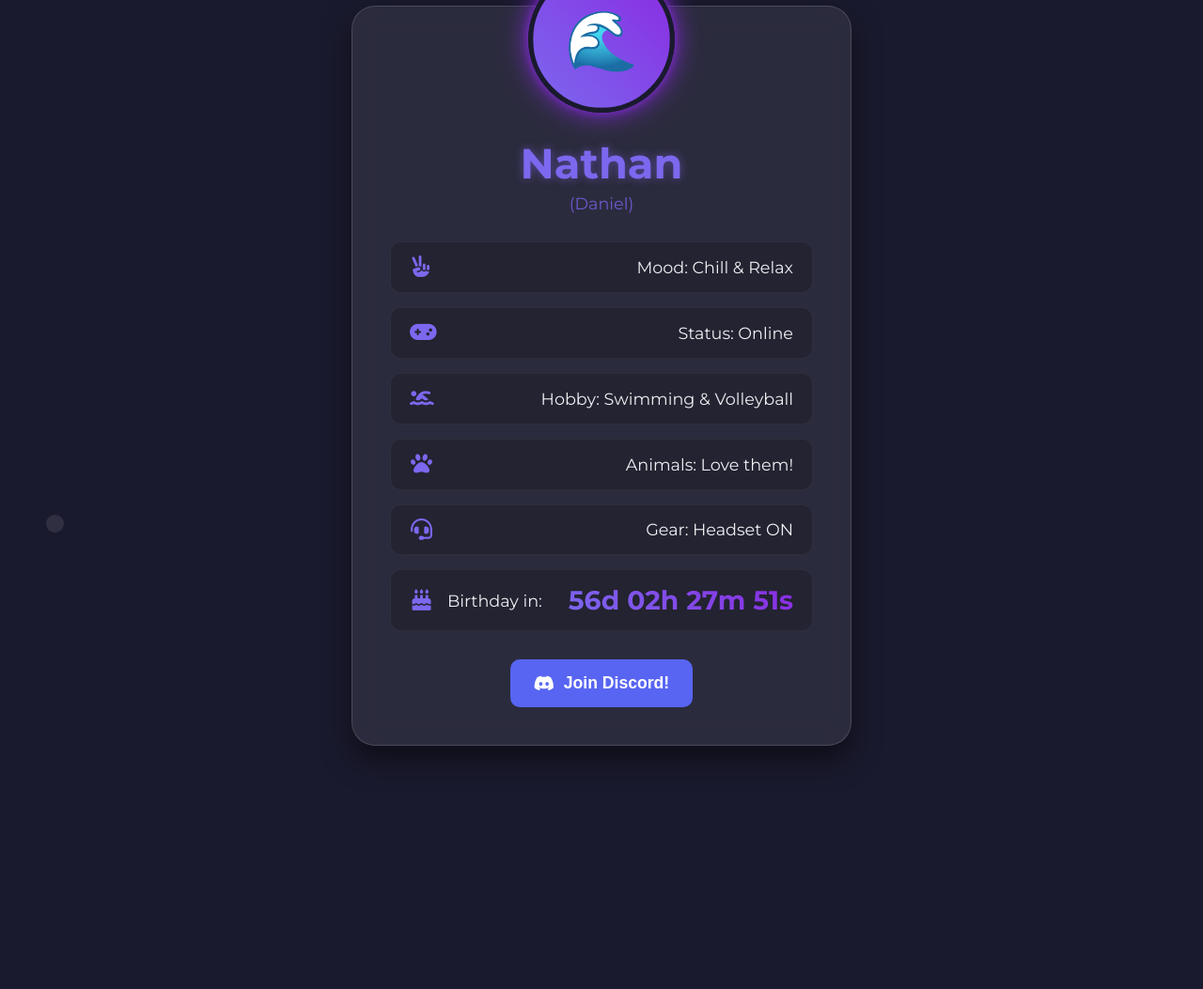
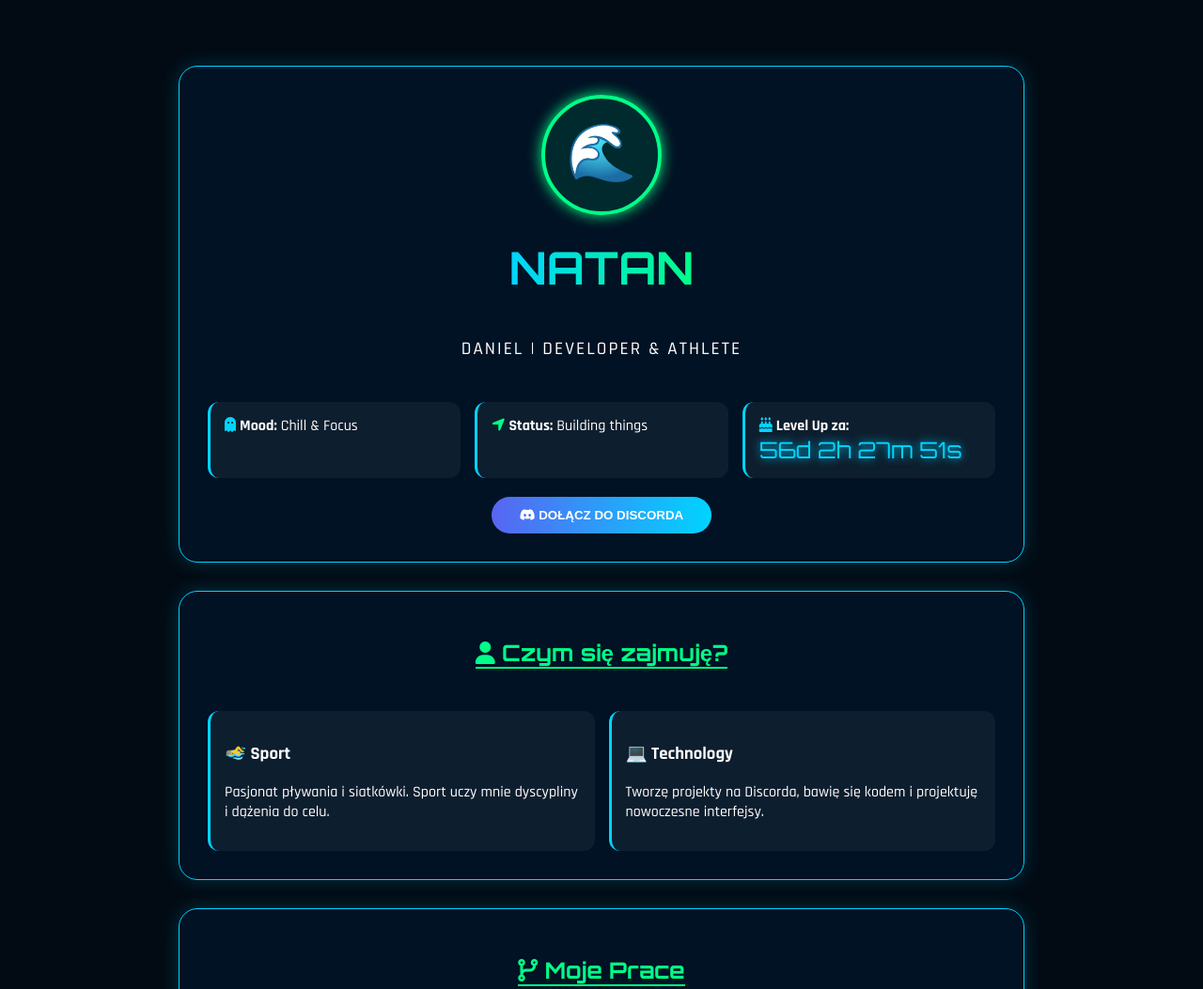
Before and after one commit to komendant8201v2/discord_info, a plain HTML site: page index.html in a window 1280 px wide. Shown: the top 1053 px of the page at 94% size. Before the commit the page ends 800 px from the top, so only its background shows below. Drawn offline with Linux system fonts and the light colour scheme.

Commit message:
Revamp portfolio layout and styles
Updated the portfolio page with new styles, structure, and content.

```diff
--- a/index.html
+++ b/index.html
@@ -3,359 +3,314 @@
 <head>
     <meta charset="UTF-8">
     <meta name="viewport" content="width=device-width, initial-scale=1.0">
-    <title>Profil Natana</title>
-    <link href="https://fonts.googleapis.com/css2?family=Montserrat:wght@400;600;700&display=swap" rel="stylesheet">
-    <link rel="stylesheet" href="https://cdnjs.cloudflare.com/ajax/libs/font-awesome/6.0.0-beta3/css/all.min.css">
+    <title>Natan | Portfolio</title>
+    <link href="https://fonts.googleapis.com/css2?family=Orbitron:wght@400;700&family=Rajdhani:wght@300;500;700&display=swap" rel="stylesheet">
+    <link rel="stylesheet" href="https://cdnjs.cloudflare.com/ajax/libs/font-awesome/6.4.0/css/all.min.css">
     <style>
         :root {
-            --primary-color: #7B68EE; /* MediumSlateBlue */
-            --secondary-color: #6A5ACD; /* SlateBlue */
-            --text-color: #ecf0f1;
-            --background-dark: #1a1a2e;
-            --card-background: rgba(255, 255, 255, 0.08);
-            --card-border: rgba(255, 255, 255, 0.15);
-            --glow-color: #8A2BE2; /* BlueViolet */
+            --blue: #00d4ff;
+            --green: #00ff88;
+            --bg-dark: #020b14;
+            --card-bg: rgba(0, 20, 40, 0.8);
         }
 
-        body {
-            font-family: 'Montserrat', sans-serif;
+        body, html {
             margin: 0;
             padding: 0;
+            background-color: var(--bg-dark);
+            color: white;
+            font-family: 'Rajdhani', sans-serif;
+            overflow-x: hidden;
+        }
+
+        /* Canvas Background */
+        #bgCanvas {
+            position: fixed;
+            top: 0;
+            left: 0;
+            z-index: -1;
+        }
+
+        .container {
+            max-width: 900px;
+            margin: 50px auto;
+            padding: 20px;
+        }
+
+        /* Profile Section */
+        .glass-card {
+            background: var(--card-bg);
+            backdrop-filter: blur(10px);
+            border: 1px solid var(--blue);
+            border-radius: 20px;
+            padding: 30px;
+            box-shadow: 0 0 20px rgba(0, 212, 255, 0.2);
+            margin-bottom: 30px;
+            text-align: center;
+        }
+
+        .profile-header {
+            display: flex;
+            flex-direction: column;
+            align-items: center;
+            gap: 15px;
+        }
+
+        .profile-pic {
+            width: 120px;
+            height: 120px;
+            border-radius: 50%;
+            border: 4px solid var(--green);
+            box-shadow: 0 0 15px var(--green);
+            font-size: 60px;
             display: flex;
             justify-content: center;
             align-items: center;
-            min-height: 100vh;
-            background-color: var(--background-dark);
-            overflow: hidden; /* For particle effect */
-            color: var(--text-color);
-            position: relative;
+            background: rgba(0, 255, 136, 0.1);
         }
 
-        /* Particle Background */
-        .particle {
-            position: absolute;
-            background: rgba(255, 255, 255, 0.1);
-            border-radius: 50%;
-            pointer-events: none;
-            animation: float 15s infinite ease-in-out;
-            opacity: 0;
-            transform: scale(0);
+        h1 {
+            font-family: 'Orbitron', sans-serif;
+            margin: 10px 0;
+            background: linear-gradient(90deg, var(--blue), var(--green));
+            -webkit-background-clip: text;
+            -webkit-text-fill-color: transparent;
+            font-size: 3em;
         }
 
-        @keyframes float {
-            0% { transform: translate(0, 0) scale(0); opacity: 0; }
-            20% { opacity: 1; transform: scale(1); }
-            80% { opacity: 1; }
-            100% { transform: translate(var(--x), var(--y)) scale(0); opacity: 0; }
+        /* Status & Info Grid */
+        .info-grid {
+            display: grid;
+            grid-template-columns: repeat(auto-fit, minmax(200px, 1fr));
+            gap: 15px;
+            margin-top: 25px;
         }
 
-        .profile-card {
-            background: var(--card-background);
-            backdrop-filter: blur(15px);
-            border: 1px solid var(--card-border);
-            border-radius: 25px;
-            padding: 40px;
-            box-shadow: 0 15px 30px rgba(0, 0, 0, 0.5);
-            text-align: center;
-            max-width: 450px;
-            width: 90%;
-            position: relative;
-            z-index: 10;
-            animation: cardAppear 1s ease-out forwards;
+        .info-box {
+            background: rgba(255, 255, 255, 0.05);
+            padding: 15px;
+            border-radius: 12px;
+            border-left: 3px solid var(--blue);
+            transition: 0.3s;
+            text-align: left;
         }
 
-        @keyframes cardAppear {
-            from { opacity: 0; transform: translateY(50px) scale(0.9); }
-            to { opacity: 1; transform: translateY(0) scale(1); }
+        .info-box:hover {
+            background: rgba(0, 212, 255, 0.1);
+            transform: scale(1.02);
         }
 
-        .profile-pic-container {
-            width: 140px;
-            height: 140px;
-            background: linear-gradient(45deg, var(--primary-color), var(--glow-color));
-            border-radius: 50%;
-            margin: -80px auto 25px; /* Pulls it up a bit */
+        /* Sections Titles */
+        h2 {
+            font-family: 'Orbitron', sans-serif;
+            color: var(--green);
+            border-bottom: 2px solid var(--green);
+            display: inline-block;
+            margin-bottom: 20px;
+        }
+
+        /* Works Section */
+        .works-grid {
+            display: grid;
+            grid-template-columns: repeat(auto-fit, minmax(250px, 1fr));
+            gap: 20px;
+        }
+
+        .work-card {
+            background: rgba(0, 0, 0, 0.5);
+            border: 1px solid rgba(0, 255, 136, 0.3);
+            border-radius: 15px;
+            overflow: hidden;
+            transition: 0.4s;
+        }
+
+        .work-card:hover {
+            border-color: var(--green);
+            box-shadow: 0 0 20px rgba(0, 255, 136, 0.4);
+            transform: translateY(-10px);
+        }
+
+        .work-img {
+            height: 150px;
+            background: linear-gradient(45deg, #001a33, #00331a);
             display: flex;
             justify-content: center;
             align-items: center;
-            font-size: 60px;
-            color: white;
-            box-shadow: 0 0 25px var(--glow-color);
-            border: 5px solid var(--background-dark);
-            animation: pulse 2s infinite alternate;
+            font-size: 40px;
         }
 
-        @keyframes pulse {
-            from { transform: scale(1); box-shadow: 0 0 15px var(--glow-color), 0 0 0 rgba(138, 43, 226, 0.4); }
-            to { transform: scale(1.05); box-shadow: 0 0 30px var(--glow-color), 0 0 10px rgba(138, 43, 226, 0.8); }
+        .work-info {
+            padding: 15px;
         }
 
-        h1 {
-            font-size: 2.8em;
-            margin-bottom: 5px;
-            color: var(--primary-color);
-            text-shadow: 0 0 10px rgba(123, 104, 238, 0.5);
+        /* Countdown */
+        .timer {
+            font-family: 'Orbitron', sans-serif;
+            font-size: 1.5em;
+            color: var(--blue);
+            text-shadow: 0 0 10px var(--blue);
         }
 
-        .nickname {
-            font-size: 1.1em;
-            color: var(--secondary-color);
-            margin-bottom: 30px;
+        /* Discord Button */
+        .btn-discord {
+            display: inline-block;
+            margin-top: 20px;
+            padding: 12px 30px;
+            background: linear-gradient(90deg, #5865F2, var(--blue));
+            color: white;
+            text-decoration: none;
+            border-radius: 50px;
+            font-weight: bold;
+            transition: 0.3s;
+            cursor: pointer;
+            border: none;
         }
 
-        .info-grid {
-            display: grid;
-            grid-template-columns: 1fr;
-            gap: 15px;
-            margin-top: 30px;
-        }
-
-        .info-item {
-            background: rgba(0, 0, 0, 0.2);
-            padding: 15px 20px;
-            border-radius: 12px;
-            display: flex;
-            align-items: center;
-            justify-content: space-between;
-            font-size: 1.1em;
-            border: 1px solid rgba(255, 255, 255, 0.05);
-            transition: transform 0.3s ease, background 0.3s ease;
-        }
-
-        .info-item:hover {
-            transform: translateY(-5px);
-            background: rgba(0, 0, 0, 0.3);
-        }
-
-        .info-item i {
-            margin-right: 15px;
-            color: var(--primary-color);
-            font-size: 1.3em;
-            width: 25px;
-            text-align: center;
-        }
-
-        .countdown-timer {
-            font-size: 1.6em;
-            font-weight: 700;
-            background: linear-gradient(45deg, var(--primary-color), var(--glow-color));
-            -webkit-background-clip: text;
-            -webkit-text-fill-color: transparent;
-            margin-left: auto;
-        }
-
-        .discord-button {
-            background-color: #5865F2; /* Discord blue */
-            color: white;
-            padding: 15px 25px;
-            border: none;
-            border-radius: 10px;
-            font-size: 1.1em;
-            font-weight: 600;
-            cursor: pointer;
-            margin-top: 30px;
-            transition: background-color 0.3s ease, transform 0.2s ease, box-shadow 0.3s ease;
-            display: flex;
-            align-items: center;
-            justify-content: center;
-            width: fit-content;
-            margin-left: auto;
-            margin-right: auto;
-        }
-
-        .discord-button i {
-            margin-right: 10px;
-        }
-
-        .discord-button:hover {
-            background-color: #4a54c0;
-            transform: translateY(-3px);
-            box-shadow: 0 8px 20px rgba(88, 101, 242, 0.4);
-        }
-
-        .discord-button:active {
-            transform: translateY(0);
-            box-shadow: 0 4px 10px rgba(88, 101, 242, 0.3);
-        }
-
-        .toast-message {
-            visibility: hidden;
-            min-width: 250px;
-            background-color: #333;
-            color: #fff;
-            text-align: center;
-            border-radius: 5px;
-            padding: 16px;
-            position: fixed;
-            z-index: 100;
-            left: 50%;
-            bottom: 30px;
-            transform: translateX(-50%);
-            opacity: 0;
-            transition: opacity 0.3s, visibility 0.3s;
-        }
-
-        .toast-message.show {
-            visibility: visible;
-            opacity: 1;
+        .btn-discord:hover {
+            box-shadow: 0 0 20px #5865F2;
+            transform: scale(1.05);
         }
     </style>
 </head>
 <body>
 
-    <div id="particles-container"></div>
+<canvas id="bgCanvas"></canvas>
 
-    <div class="profile-card">
-        <div class="profile-pic-container">
-            🌊
+<div class="container">
+    <div class="glass-card">
+        <div class="profile-header">
+            <div class="profile-pic">🌊</div>
+            <h1>NATAN</h1>
+            <p style="font-size: 1.2em; letter-spacing: 2px;">DANIEL | DEVELOPER & ATHLETE</p>
         </div>
-        <h1 id="main-name">Natan</h1>
-        <div class="nickname" id="sub-name">(Daniel)</div>
 
         <div class="info-grid">
-            <div class="info-item">
-                <i class="fas fa-hand-peace"></i>
-                <span id="v-mood">Nastrój: Chill & Relax</span>
+            <div class="info-box">
+                <i class="fas fa-ghost" style="color: var(--blue);"></i> <b>Mood:</b> Chill & Focus
             </div>
-            <div class="info-item">
-                <i class="fas fa-gamepad"></i>
-                <span id="v-status">Status: Online</span>
+            <div class="info-box">
+                <i class="fas fa-location-arrow" style="color: var(--green);"></i> <b>Status:</b> Building things
             </div>
-            <div class="info-item">
-                <i class="fas fa-swimmer"></i>
-                <span id="v-hobbies">Hobby: Pływanie & Siatkówka</span>
-            </div>
-            <div class="info-item">
-                <i class="fas fa-paw"></i>
-                <span id="v-animals">Zwierzęta: Kocham je!</span>
-            </div>
-            <div class="info-item">
-                <i class="fas fa-headset"></i>
-                <span id="v-gear">Sprzęt: Słuchawki ON</span>
-            </div>
-            <div class="info-item">
-                <i class="fas fa-birthday-cake"></i>
-                <span id="t-levelup">Urodziny za:</span>
-                <span class="countdown-timer" id="timer">00d 00h 00m 00s</span>
+            <div class="info-box">
+                <i class="fas fa-birthday-cake" style="color: var(--blue);"></i> <b>Level Up za:</b><br>
+                <span id="timer" class="timer">-- : -- : --</span>
             </div>
         </div>
 
-        <button class="discord-button" onclick="copyDiscordLink()">
-            <i class="fab fa-discord"></i>
-            <span id="discord-button-text">Dołącz do Discorda!</span>
+        <button class="btn-discord" onclick="window.open('https://discord.gg/BxBzuuGrj2', '_blank')">
+            <i class="fab fa-discord"></i> DOŁĄCZ DO DISCORDA
         </button>
     </div>
 
-    <div id="toast" class="toast-message">Link skopiowany!</div>
+    <div class="glass-card">
+        <h2><i class="fas fa-user"></i> Czym się zajmuję?</h2>
+        <div class="info-grid">
+            <div class="info-box">
+                <h3>🏊‍♂️ Sport</h3>
+                <p>Pasjonat pływania i siatkówki. Sport uczy mnie dyscypliny i dążenia do celu.</p>
+            </div>
+            <div class="info-box">
+                <h3>💻 Technology</h3>
+                <p>Tworzę projekty na Discorda, bawię się kodem i projektuję nowoczesne interfejsy.</p>
+            </div>
+        </div>
+    </div>
+
+    <div class="glass-card">
+        <h2><i class="fas fa-code-branch"></i> Moje Prace</h2>
+        <div class="works-grid">
+            <div class="work-card">
+                <div class="work-img">🤖</div>
+                <div class="work-info">
+                    <h4>Discord Bot</h4>
+                    <p>Zaawansowany bot moderacyjny i rozrywkowy dla społeczności.</p>
+                </div>
+            </div>
+            <div class="work-card">
+                <div class="work-img">🎨</div>
+                <div class="work-info">
+                    <h4>UI Design</h4>
+                    <p>Projektowanie minimalistycznych i ciemnych motywów graficznych.</p>
+                </div>
+            </div>
+            <div class="work-card">
+                <div class="work-img">🎮</div>
+                <div class="work-info">
+                    <h4>Serwer Społeczności</h4>
+                    <p>Zarządzanie i budowanie aktywnych grup na Discordzie.</p>
+                </div>
+            </div>
+        </div>
+    </div>
+</div>
 
 <script>
-        // --- Tłumaczenia ---
-        const translations = {
-            pl: {
-                name: "Natan",
-                mood: "Nastrój: Chill & Relax",
-                status: "Status: Online",
-                hobbies: "Hobby: Pływanie & Siatkówka",
-                animals: "Zwierzęta: Kocham je!",
-                gear: "Sprzęt: Słuchawki ON",
-                levelup_prefix: "Urodziny za:",
-                discord_button: "Dołącz do Discorda!",
-                copy_success: "Link skopiowany!"
-            },
-            en: {
-                name: "Nathan",
-                mood: "Mood: Chill & Relax",
-                status: "Status: Online",
-                hobbies: "Hobby: Swimming & Volleyball",
-                animals: "Animals: Love them!",
-                gear: "Gear: Headset ON",
-                levelup_prefix: "Birthday in:",
-                discord_button: "Join Discord!",
-                copy_success: "Link copied!"
+    // --- MATRIX BACKGROUND EFFECT ---
+    const canvas = document.getElementById('bgCanvas');
+    const ctx = canvas.getContext('2d');
+
+    canvas.width = window.innerWidth;
+    canvas.height = window.innerHeight;
+
+    const latin = 'ABCDEFGHIJKLMNOPQRSTUVWXYZ';
+    const nums = '0123456789';
+    const alphabet = latin + nums;
+
+    const fontSize = 16;
+    const columns = canvas.width / fontSize;
+
+    const rainDrops = [];
+
+    for( let x = 0; x < columns; x++ ) {
+        rainDrops[x] = 1;
+    }
+
+    const draw = () => {
+        ctx.fillStyle = 'rgba(2, 11, 20, 0.05)';
+        ctx.fillRect(0, 0, canvas.width, canvas.height);
+
+        ctx.font = fontSize + 'px Orbitron';
+
+        for(let i = 0; i < rainDrops.length; i++) {
+            const text = alphabet.charAt(Math.floor(Math.random() * alphabet.length));
+
+            // Alternating colors blue and green
+            ctx.fillStyle = i % 2 === 0 ? '#00d4ff' : '#00ff88';
+
+            ctx.fillText(text, i * fontSize, rainDrops[i] * fontSize);
+
+            if(rainDrops[i] * fontSize > canvas.height && Math.random() > 0.975){
+                rainDrops[i] = 0;
+            }
+            rainDrops[i]++;
         }
     };
 
-        const userLang = navigator.language.startsWith('pl') ? 'pl' : 'en';
-        const t = translations[userLang];
+    setInterval(draw, 30);
 
-        // --- Aplikowanie tekstów ---
-        document.getElementById('main-name').innerText = t.name;
-        document.getElementById('v-mood').innerText = t.mood;
-        document.getElementById('v-status').innerText = t.status;
-        document.getElementById('v-hobbies').innerText = t.hobbies;
-        document.getElementById('v-animals').innerText = t.animals;
-        document.getElementById('v-gear').innerText = t.gear;
-        document.getElementById('t-levelup').innerText = t.levelup_prefix;
-        document.getElementById('discord-button-text').innerText = t.discord_button;
-
-        // --- Odliczanie do 13 kwietnia 2026 ---
-        const target = new Date("April 13, 2026 00:00:00").getTime();
+    // --- COUNTDOWN TIMER ---
+    const targetDate = new Date("April 13, 2026 00:00:00").getTime();
 
     function updateTimer() {
         const now = new Date().getTime();
-            const diff = target - now;
-
-            if (diff < 0) {
-                document.getElementById("timer").innerText = "🎉 Already happened!";
-                return;
-            }
+        const diff = targetDate - now;
 
         const d = Math.floor(diff / (1000 * 60 * 60 * 24));
         const h = Math.floor((diff % (1000 * 60 * 60 * 24)) / (1000 * 60 * 60));
         const m = Math.floor((diff % (1000 * 60 * 60)) / (1000 * 60));
         const s = Math.floor((diff % (1000 * 60)) / 1000);
 
-            document.getElementById("timer").innerText =
-                `${String(d).padStart(2, '0')}d ${String(h).padStart(2, '0')}h ${String(m).padStart(2, '0')}m ${String(s).padStart(2, '0')}s`;
+        document.getElementById("timer").innerText = `${d}d ${h}h ${m}m ${s}s`;
     }
 
     setInterval(updateTimer, 1000);
     updateTimer();
 
-        // --- Kopiowanie linku Discord ---
-        function copyDiscordLink() {
-            const discordLink = "https://discord.gg/BxBzuuGrj2";
-            navigator.clipboard.writeText(discordLink).then(() => {
-                showToast(t.copy_success);
-            }).catch(err => {
-                console.error('Błąd kopiowania linku: ', err);
-                alert('Nie udało się skopiować linku. Spróbuj ręcznie: ' + discordLink);
+    // Window Resize fix
+    window.addEventListener('resize', () => {
+        canvas.width = window.innerWidth;
+        canvas.height = window.innerHeight;
     });
-        }
-
-        function showToast(message) {
-            const toast = document.getElementById("toast");
-            toast.innerText = message;
-            toast.classList.add("show");
-            setTimeout(() => {
-                toast.classList.remove("show");
-            }, 3000);
-        }
-
-        // --- Animowane tło (cząsteczki) ---
-        const particlesContainer = document.getElementById('particles-container');
-        const numParticles = 20;
-
-        for (let i = 0; i < numParticles; i++) {
-            const particle = document.createElement('div');
-            particle.classList.add('particle');
-            particlesContainer.appendChild(particle);
-
-            const size = Math.random() * 20 + 10; // 10-30px
-            particle.style.width = `${size}px`;
-            particle.style.height = `${size}px`;
-            particle.style.left = `${Math.random() * 100}vw`;
-            particle.style.top = `${Math.random() * 100}vh`;
-
-            // Random start delay for particles
-            particle.style.animationDelay = `${Math.random() * 10}s`;
-            // Random duration
-            particle.style.animationDuration = `${Math.random() * 15 + 10}s`;
-
-            // Random end position for floating
-            particle.style.setProperty('--x', `${(Math.random() - 0.5) * 200}px`);
-            particle.style.setProperty('--y', `${(Math.random() - 0.5) * 200}px`);
-        }
 </script>
 
 </body>
```
Lines whose indentation alone changed are shown as unchanged.
